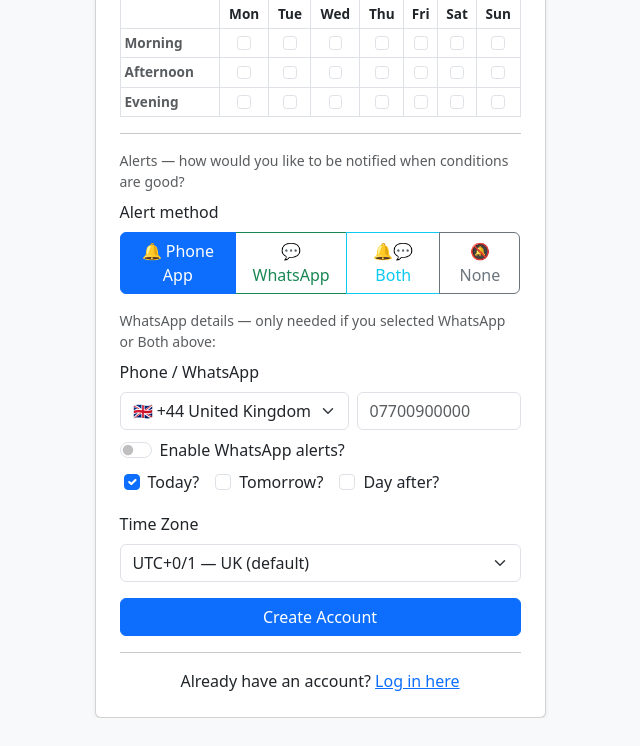
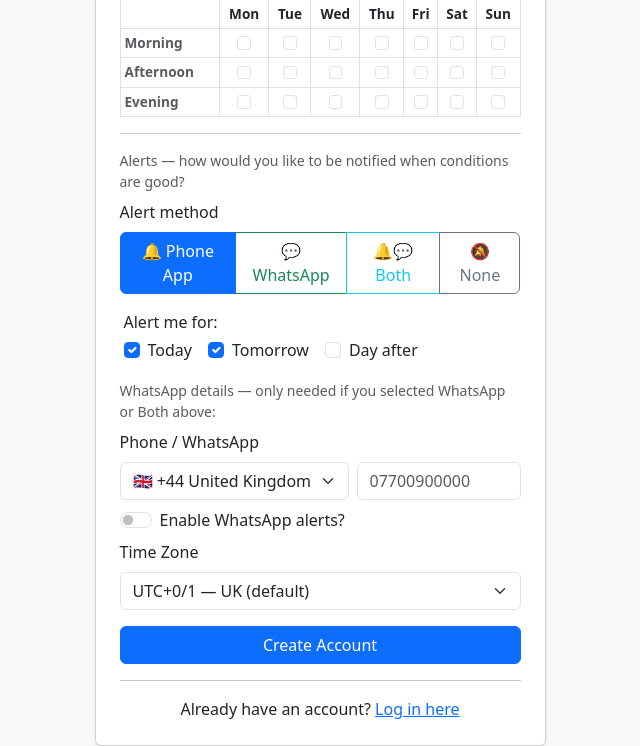
Before and after one commit to Safa246UK/kiteapp, a Flask app: template templates/auth/register.html in a window 1280 px wide. Shown: the part 736-1482 px from the top of the page, without its empty margins (320-960 px from the left). Before the commit the page ends 1454 px from the top, so only its background shows below. Run offline with Flask 3, Linux system fonts and the light colour scheme; the template is opened without the code that fills it, so the values that code supplies are empty; the visitor is signed in with stand-in values (Sample User, id 1).

Commit message:
Move 'Alert me for' day checkboxes above WhatsApp section in register form
These settings apply to all notification types (push/WhatsApp/both),
not just WhatsApp. Moved them to sit directly under the alert method
selector with a clear 'Alert me for:' label. Default Today + Tomorrow
both checked. Removed the duplicate set from the WhatsApp section.

Co-Authored-By: Claude Sonnet 4.6 <noreply@anthropic.com>

```diff
--- a/templates/auth/register.html
+++ b/templates/auth/register.html
@@ -98,6 +98,23 @@
                             <label class="btn btn-outline-secondary" for="notif_none_reg">🔕 None</label>
                         </div>
                     </div>
+                    <div class="mb-3 ms-1">
+                        <label class="form-label mb-1">Alert me for:</label>
+                        <div class="d-flex gap-3">
+                            <div class="form-check">
+                                <input class="form-check-input" type="checkbox" name="whatsapp_today" id="wa_today_reg" checked>
+                                <label class="form-check-label" for="wa_today_reg">Today</label>
+                            </div>
+                            <div class="form-check">
+                                <input class="form-check-input" type="checkbox" name="whatsapp_tomorrow" id="wa_tomorrow_reg" checked>
+                                <label class="form-check-label" for="wa_tomorrow_reg">Tomorrow</label>
+                            </div>
+                            <div class="form-check">
+                                <input class="form-check-input" type="checkbox" name="whatsapp_day_after" id="wa_dayafter_reg">
+                                <label class="form-check-label" for="wa_dayafter_reg">Day after</label>
+                            </div>
+                        </div>
+                    </div>
                     <p class="text-muted small mb-2">WhatsApp details — only needed if you selected WhatsApp or Both above:</p>
                     {% set dial_codes = [
                         ('+44','🇬🇧 +44 United Kingdom'),
@@ -156,20 +173,6 @@
                             <label class="form-check-label" for="wa_enabled_reg">Enable WhatsApp alerts?</label>
                         </div>
                     </div>
-                    <div class="mb-3 ms-1 d-flex gap-3">
-                        <div class="form-check">
-                            <input class="form-check-input" type="checkbox" name="whatsapp_today" id="wa_today_reg" checked>
-                            <label class="form-check-label" for="wa_today_reg">Today?</label>
-                        </div>
-                        <div class="form-check">
-                            <input class="form-check-input" type="checkbox" name="whatsapp_tomorrow" id="wa_tomorrow_reg">
-                            <label class="form-check-label" for="wa_tomorrow_reg">Tomorrow?</label>
-                        </div>
-                        <div class="form-check">
-                            <input class="form-check-input" type="checkbox" name="whatsapp_day_after" id="wa_dayafter_reg">
-                            <label class="form-check-label" for="wa_dayafter_reg">Day after?</label>
-                        </div>
-                    </div>
                     <div class="mb-3">
                         <label class="form-label">Time Zone</label>
                         <select name="timezone" class="form-select">
```
